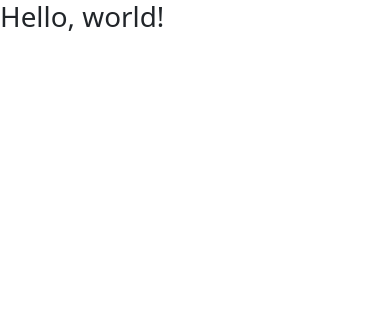
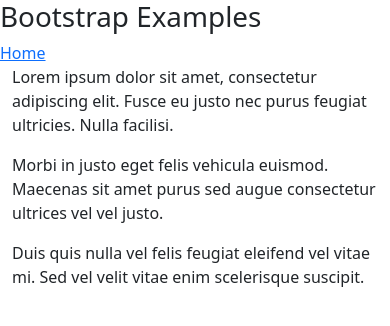
Before and after one commit to nikhila-redekar/bootstrap-experiments, a plain HTML site: page index.html in a window 390 px wide. Drawn offline with nearby package versions, Linux system fonts and the light colour scheme.

Commit message:
Responsive index page

```diff
--- a/index.html
+++ b/index.html
@@ -7,7 +7,30 @@
     <link href="https://cdn.jsdelivr.net/npm/bootstrap@5.3.3/dist/css/bootstrap.min.css" rel="stylesheet" integrity="sha384-QWTKZyjpPEjISv5WaRU9OFeRpok6YctnYmDr5pNlyT2bRjXh0JMhjY6hW+ALEwIH" crossorigin="anonymous">
   </head>
   <body>
-    <h1>Hello, world!</h1>
+    <h1>Bootstrap Examples</h1>
+    <nav>
+        <a href="index.html">Home</a>
+    </nav>
+    <main class="container">
+        <div class="row">
+            <div class="col-md-4">
+                <p class="custom-padding custom-margin">
+                    Lorem ipsum dolor sit amet, consectetur adipiscing elit. Fusce eu justo nec purus feugiat ultricies. Nulla facilisi.
+                </p>
+            </div>
+            <div class="col-md-4">
+                <p class="custom-padding custom-margin">
+                    Morbi in justo eget felis vehicula euismod. Maecenas sit amet purus sed augue consectetur ultrices vel vel justo.
+                </p>
+            </div>
+            <div class="col-md-4">
+                <p class="custom-padding custom-margin">
+                    Duis quis nulla vel felis feugiat eleifend vel vitae mi. Sed vel velit vitae enim scelerisque suscipit.
+                </p>
+            </div>
+        </div>
+    </main>
+
     <script src="https://cdn.jsdelivr.net/npm/bootstrap@5.3.3/dist/js/bootstrap.bundle.min.js" integrity="sha384-YvpcrYf0tY3lHB60NNkmXc5s9fDVZLESaAA55NDzOxhy9GkcIdslK1eN7N6jIeHz" crossorigin="anonymous"></script>
   </body>
 </html>
```
